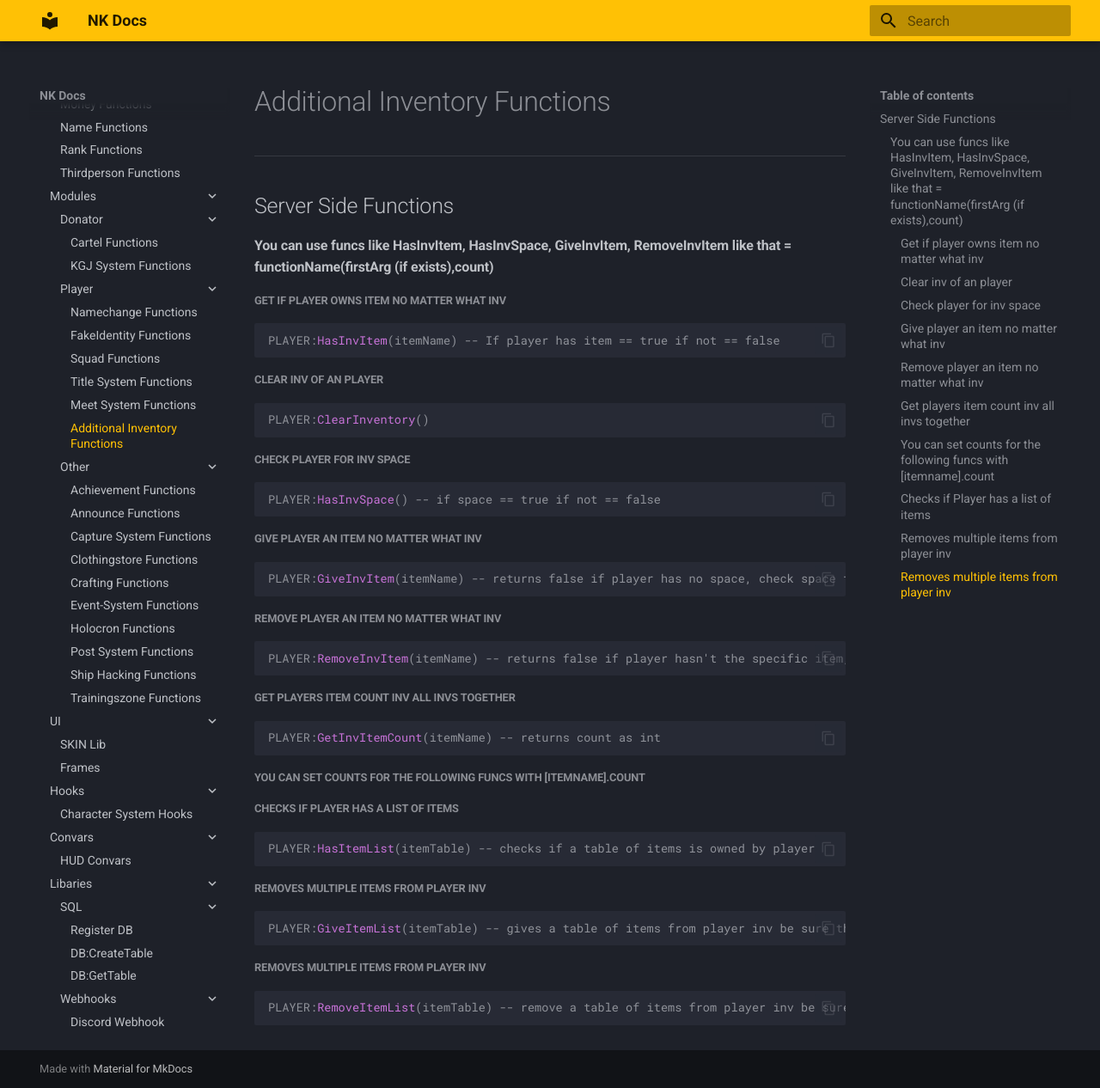
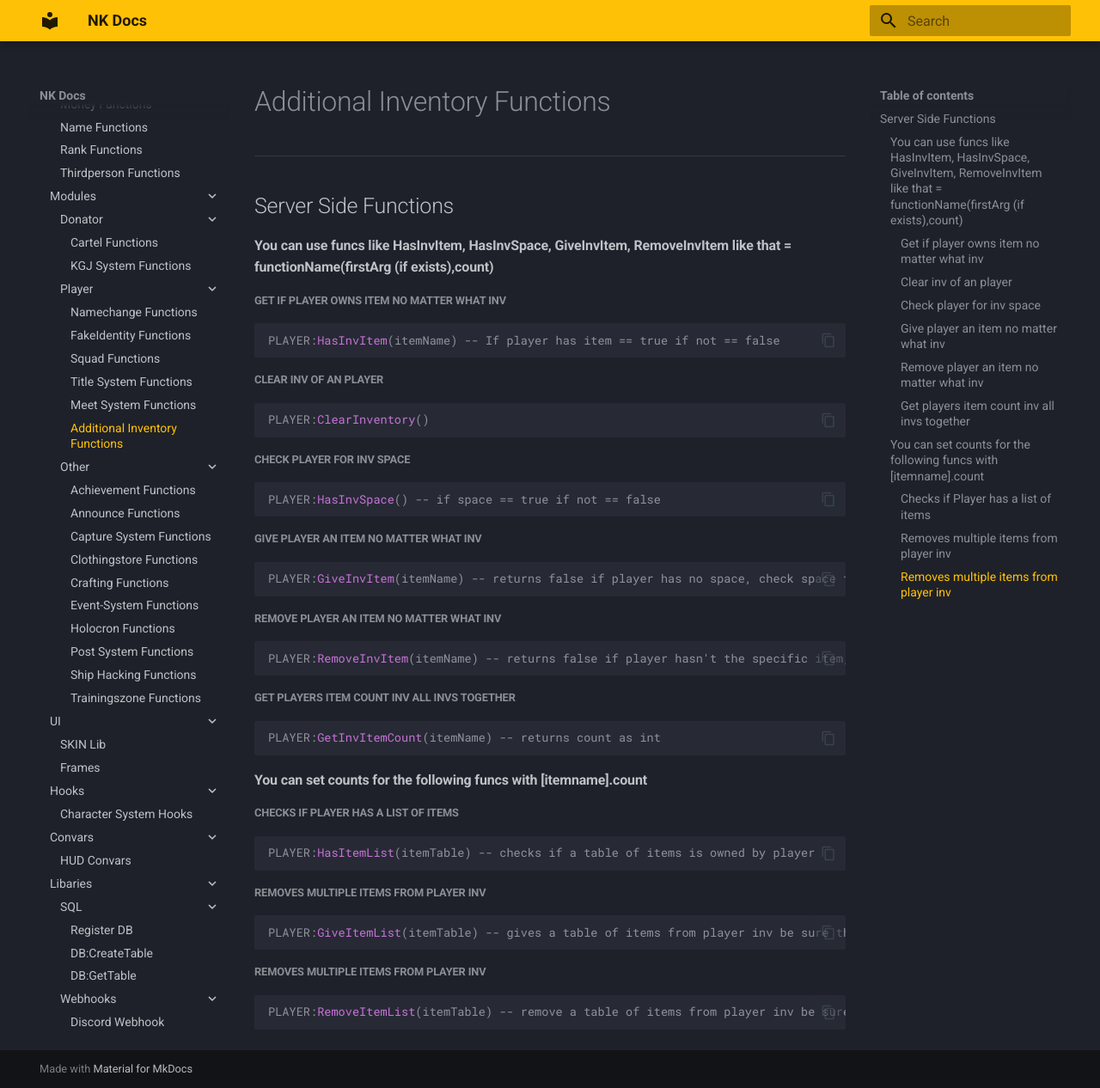
Before and after one commit to xCraith/nkdocs, an MkDocs documentation site: the page built from docs/inventory.md, in a window 1280 px wide and 1266 px high. Shown: the whole window at 86% size. Built offline with MkDocs 1.6.1 and Material for MkDocs 9.7.7, drawn with Linux system fonts in a browser that asks for light colours.

````diff
--- a/docs/inventory.md
+++ b/docs/inventory.md
@@ -41,7 +41,7 @@ PLAYER:RemoveInvItem(itemName) -- returns false if player hasn't the specific it
 PLAYER:GetInvItemCount(itemName) -- returns count as int
 ```
 
-##### You can set counts for the following funcs with [itemname].count
+#### You can set counts for the following funcs with [itemname].count
 ##### Checks if Player has a list of items
 
 ```lua
````
